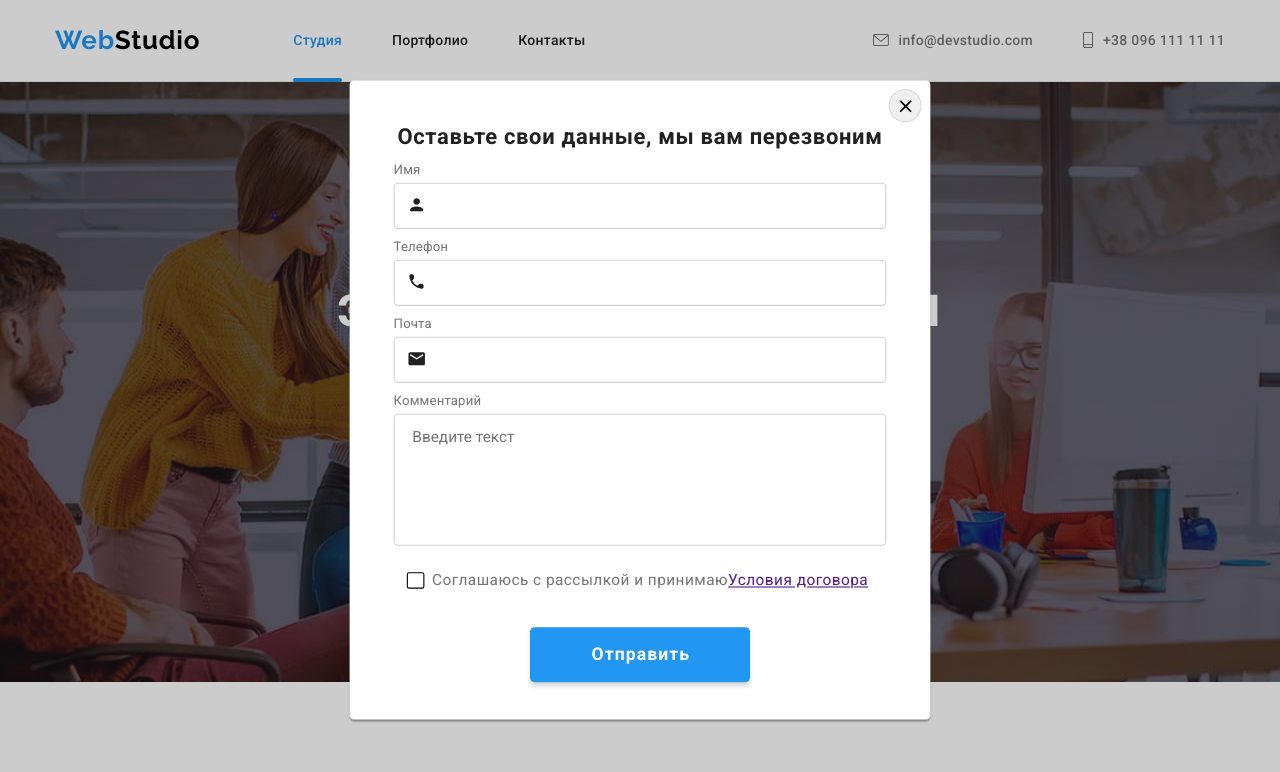
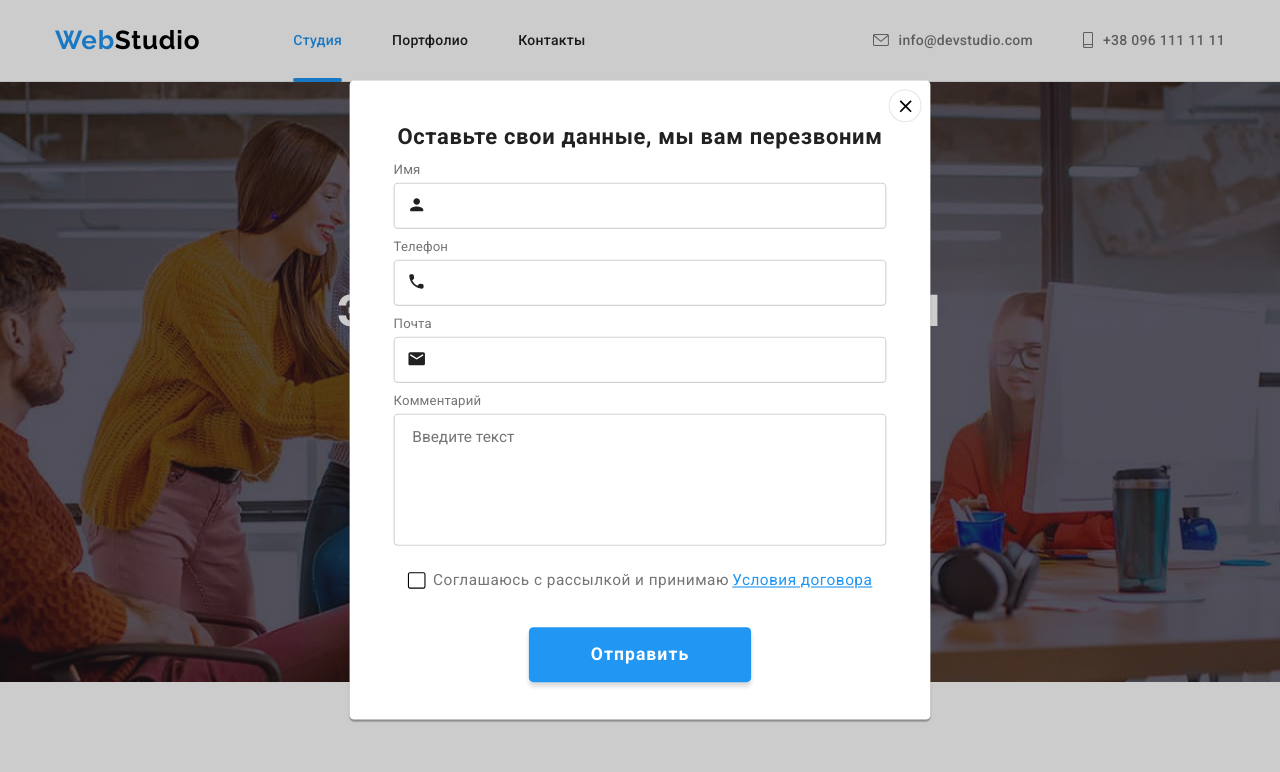
Before and after one commit to gradussus/goit-markup-hw-07, a plain HTML site: page index.html in a window 1280 px wide. Both pictures are taken after a click on the button "Заказать услугу". Shown: the top 772 px of the page. Drawn offline with nearby package versions, Linux system fonts and the light colour scheme.

Commit message:
Исправил огрехи прошлой ДЗ

```diff
--- a/css/styles.css
+++ b/css/styles.css
@@ -580,6 +580,7 @@ img {
 }
 .modal-button {
 	position: absolute;
+	background-color: transparent;
 	top: 8px;
 	right: 8px;
 	width: 30px;
@@ -612,7 +613,7 @@ img {
 	fill: var(--white);
 	margin-left: 10px;
 }
-.submit-button {
+.submit-button-footer {
 	width: 200px;
 	background-color: var(--accent-color);
 	display: flex;
@@ -637,7 +638,6 @@ img {
 	background-color: var(--background-black);
 	padding: 15px 16px;
 	color: var(--white);
-	margin-top: 20px;
 }
 .subscribe-input::placeholder {
 	color: rgba(255, 255, 255, 0.6);
@@ -645,6 +645,7 @@ img {
 .subscribe-label {
 	display: flex;
 	align-items: flex-end;
+	margin-top: 20px;
 }
 .subscribe-title {
 	font-size: 14px;
@@ -716,10 +717,9 @@ img {
 }
 .agreement {
 	display: flex;
+	justify-content: center;
 	align-items: center;
 	text-align: center;
-	margin-left: 12px;
-	margin-right: 12px;
 }
 .submit-button {
 	margin-left: auto;
@@ -734,10 +734,16 @@ img {
 	border: none;
 	box-shadow: 0px 4px 4px rgba(0, 0, 0, 0.15);
 	border-radius: 4px;
+	display: flex;
+	align-items: center;
 
 	cursor: pointer;
 
 	background-color: var(--accent-color);
+}
+.link-in-modal {
+	color: var(--accent-color);
+	margin-left: 3px;
 }
 .modal-checkbox {
 	appearance: none;
--- a/index.html
+++ b/index.html
@@ -393,7 +393,7 @@
 						<input class="modal-checkbox" type="checkbox" name="agreement">
 						<span class="checkbox">
 						</span>
-						Соглашаюсь с рассылкой и принимаю <a href=""> Условия договора</a>
+						Соглашаюсь с рассылкой и принимаю <a class="link-in-modal" href=""> Условия договора</a>
 					</label>
 					<button  class="submit-button" type="submit">
 						Отправить
@@ -460,7 +460,7 @@
 				<h2 class="subscribe-title">Подпишитесь на рассылку</h2>
 				<label class="subscribe-label">
 					<input class="subscribe-input" type="email" placeholder="E-mail">
-					<button class="submit-button" type="submit">Подписаться <svg class="subscribe-icon">
+					<button class="submit-button-footer" type="submit">Подписаться <svg class="subscribe-icon">
 							<use href="./images/icons.svg#subscribe"></use>
 						</svg></button>
 				</label>
```
